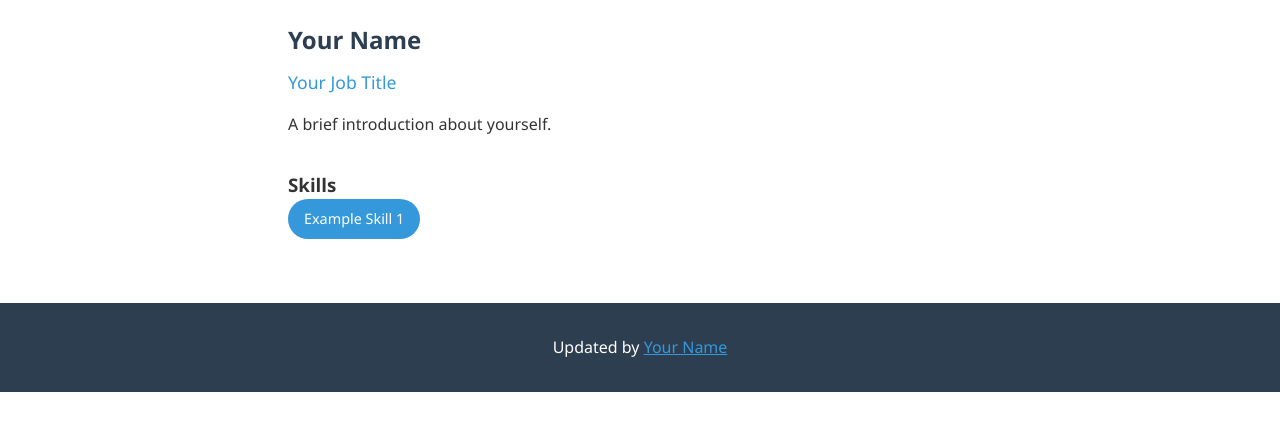
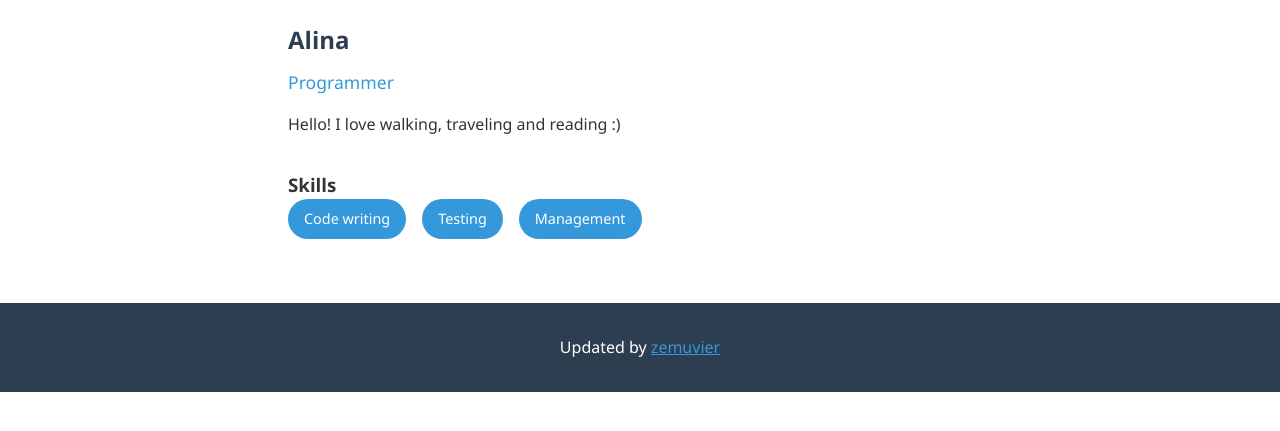
Before and after one commit to philweyland/journey-dev-challenge, a plain HTML site: page index.html in a window 1280 px wide. Shown: the part 181-612 px from the top of the page. Drawn offline with Linux system fonts and the light colour scheme.

Commit message:
Added information about myself to index.html

```diff
--- a/index.html
+++ b/index.html
@@ -19,17 +19,19 @@
         <section class="profile">
             <h1>About Me</h1>
             <div class="profile-content">
-                <h2>Your Name</h2>
-                <p class="title">Your Job Title</p>
+                <h2>Alina</h2>
+                <p class="title">Programmer</p>
 
                 <div class="bio">
-                    <p>A brief introduction about yourself.</p>
+                    <p>Hello! I love walking, traveling and reading :)</p>
                 </div>
 
                 <div class="skills">
                     <h3>Skills</h3>
                     <ul>
-                        <li>Example Skill 1</li>
+                        <li>Code writing</li>
+                        <li>Testing</li>
+                        <li>Management</li>
                         <!-- Add more skills as needed -->
                     </ul>
                 </div>
@@ -38,7 +40,7 @@
     </main>
 
     <footer>
-        <p>Updated by <a href="https://github.com/your-github-username">Your Name</a></p>
+        <p>Updated by <a href="https://github.com/your-github-username">zemuvier</a></p>
     </footer>
 
     <script src="js/main.js"></script>
```
